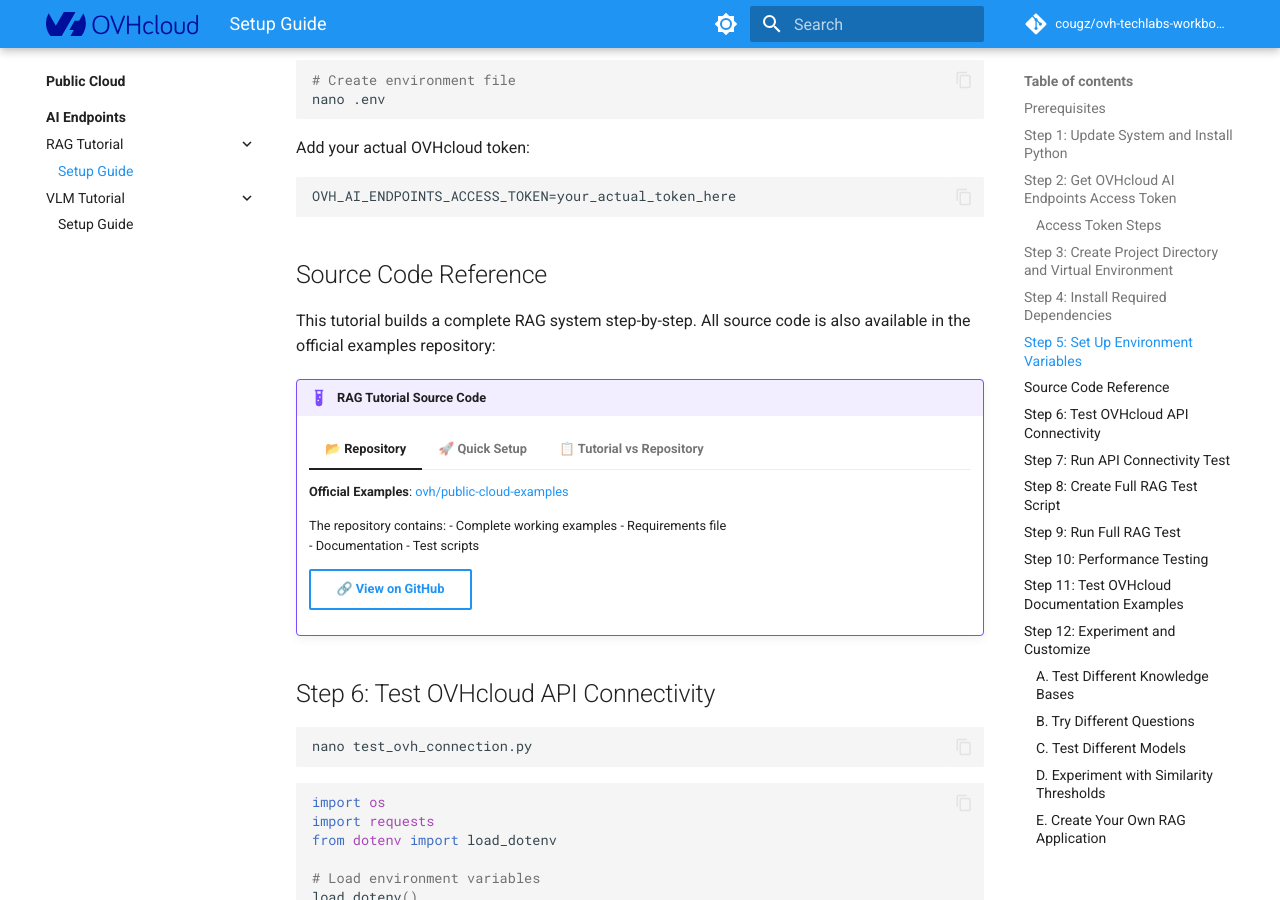
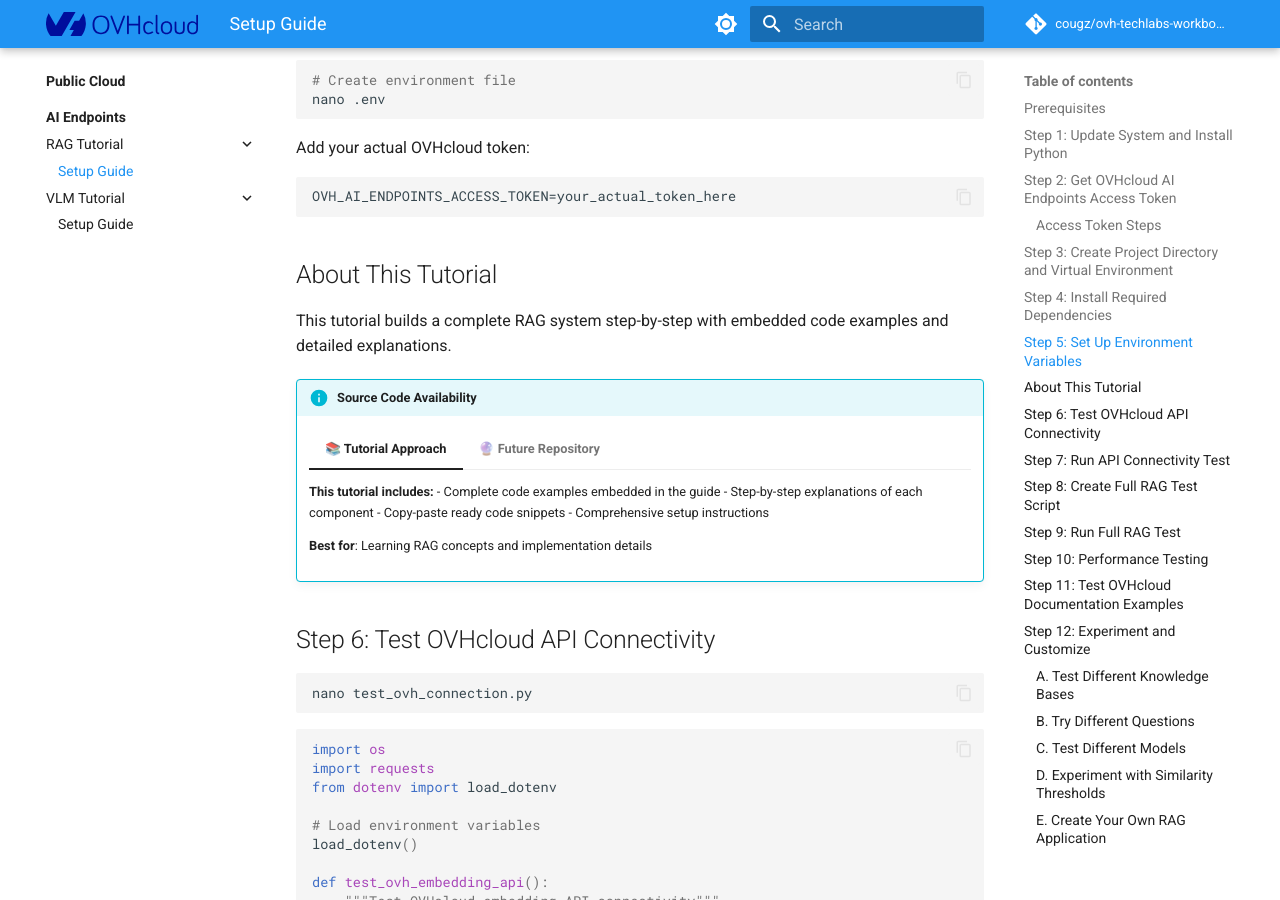
Before and after one commit to cougz/ovh-techlabs-workbooks, an MkDocs documentation site: the page built from docs/public-cloud/ai-endpoints/rag-tutorial/setup-guide.md, in a window 1280 px wide and 900 px high, scrolled down 3207 px. Built offline with MkDocs 1.6.1 and Material for MkDocs 9.7.7, drawn with Linux system fonts in a browser that asks for light colours; comment, search, counter and statistics services are not loaded.

Commit message:
Fix RAG tutorial source code references
- Remove links to non-existent ovh/public-cloud-examples/rag-tutorial
- Update tutorial to indicate embedded code examples approach
- Add note about future repository availability
- Prevent 404 errors for missing external source code
- Maintain tutorial functionality with embedded examples

````diff
--- a/docs/public-cloud/ai-endpoints/rag-tutorial/setup-guide.md
+++ b/docs/public-cloud/ai-endpoints/rag-tutorial/setup-guide.md
@@ -135,49 +135,28 @@ Add your actual OVHcloud token:
 OVH_AI_ENDPOINTS_ACCESS_TOKEN=your_actual_token_here
 ```
 
-## Source Code Reference
+## About This Tutorial
 
-This tutorial builds a complete RAG system step-by-step. All source code is also available in the official examples repository:
+This tutorial builds a complete RAG system step-by-step with embedded code examples and detailed explanations.
 
-!!! example "RAG Tutorial Source Code"
+!!! info "Source Code Availability"
 
-    === "📂 Repository"
-        **Official Examples**: [ovh/public-cloud-examples](https://github.com/ovh/public-cloud-examples/tree/main/ai/ai-endpoints/rag-tutorial)
+    === "📚 Tutorial Approach"
+        **This tutorial includes:**
+        - Complete code examples embedded in the guide
+        - Step-by-step explanations of each component
+        - Copy-paste ready code snippets
+        - Comprehensive setup instructions
 
-        The repository contains:
-        - Complete working examples
-        - Requirements file
-        - Documentation
-        - Test scripts
+        **Best for**: Learning RAG concepts and implementation details
 
-        [🔗 View on GitHub](https://github.com/ovh/public-cloud-examples/tree/main/ai/ai-endpoints/rag-tutorial){ .md-button }
+    === "🔮 Future Repository"
+        **Official examples repository:**
+        - Source code will be available in [ovh/public-cloud-examples](https://github.com/ovh/public-cloud-examples) (coming soon)
+        - Ready-to-run implementation files
+        - Production-ready code structure
 
-    === "🚀 Quick Setup"
-        ```bash
-        # Clone the examples repository
-        git clone https://github.com/ovh/public-cloud-examples.git
-        cd public-cloud-examples/ai/ai-endpoints/rag-tutorial
-
-        # Set up environment
-        python3 -m venv venv
-        source venv/bin/activate
-        pip install -r requirements.txt
-
-        # Configure your token
-        echo "OVH_AI_ENDPOINTS_ACCESS_TOKEN=your_token_here" > .env
-
-        # Run the examples
-        python test_ovh_connection.py
-        python my_rag_app.py
-        ```
-
-    === "📋 Tutorial vs Repository"
-        | Approach | Best For | Content |
-        |----------|----------|---------|
-        | **This Tutorial** | Learning & Understanding | Step-by-step guide with explanations |
-        | **Repository Code** | Quick Implementation | Ready-to-run examples |
-
-        **Recommendation**: Follow this tutorial for learning, then reference the repository for production implementations.
+        **Best for**: Quick deployment and reference implementations
 
 ## Step 6: Test OVHcloud API Connectivity
 
````
Also changed, not shown: docs/public-cloud/ai-endpoints/rag-tutorial/index.md (+2 -2 lines).
